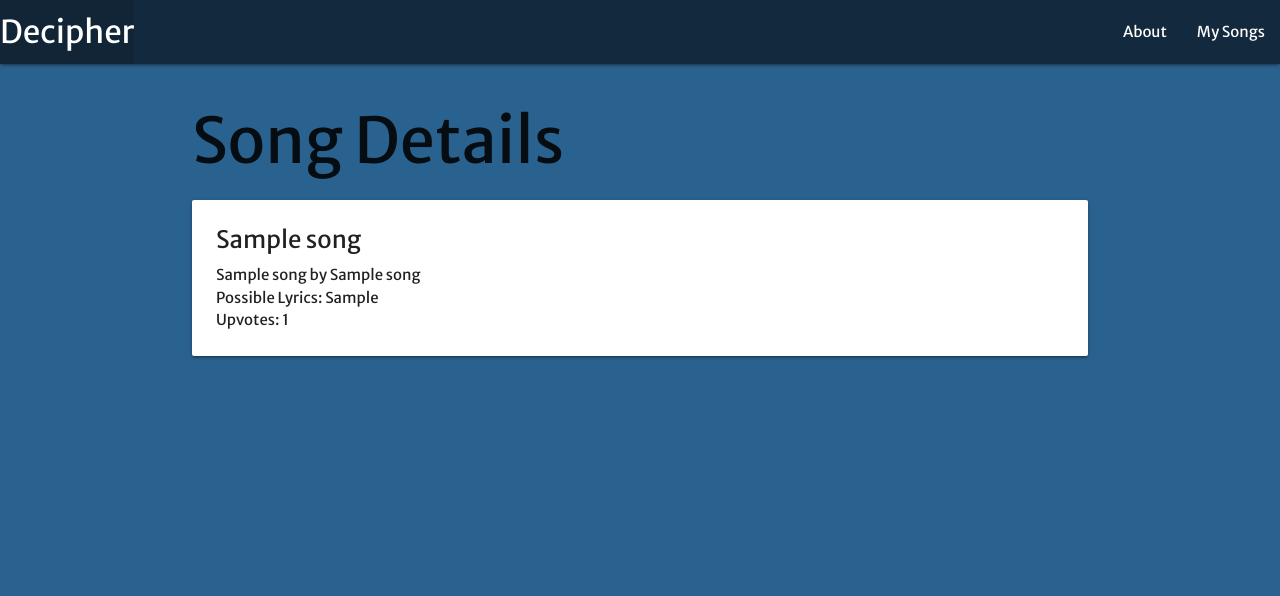
After one commit to jurgenstevens/deciphr, a Django app: page /songs/1/ in a window 1280 px wide. The commit adds this page. Shown: the top 596 px of the page. Run offline with Django 3.2, Linux system fonts and the light colour scheme; tables that the repository leaves empty hold one stand-in row (values such as "Sample post").

Commit message:
Include anchor tag to redirect to song detail page.

```diff
--- /dev/null
+++ b/main_app/templates/songs/detail.html
@@ -0,0 +1,19 @@
+{% extends 'base.html' %} {% block content %}
+
+<h1>Song Details</h1>
+
+<div class="card">
+  <div class="card-content">
+    <span class="card-title">{{ song.song_name }}</span>
+    <p>{{ song.song_name }} by {{ song.artist_name }}</p>
+    <p>Possible Lyrics: {{ song.attempted_lyrics }}</p>
+    <a href={{song.song_link}}></a>
+    {% if song.upvotes > 0 %}
+    <p>Upvotes: {{ song.upvotes }}</p>
+    {% else %}
+    <p>No One Cares About This Song</p>
+    {% endif %}
+  </div>
+</div>
+
+{% endblock %}
--- a/main_app/templates/songs/index.html
+++ b/main_app/templates/songs/index.html
@@ -4,11 +4,13 @@
 
 {% for song in songs %}
 <div class="card">
+  <a href="{% url 'detail' song.id %}">
     <div class="card-content">
       <span class="card-title">{{ song.name }}</span>
       <p>{{ song.song_name }} by {{ song.artist_name}}</p>
       <p>Possible Lyrics: {{ song.attempted_lyrics}}</p>
       <p>UPVOTES: {{ song.upvotes }}</p>
     </div>
+  </a>
 </div>
 {% endfor %} {% endblock %}
--- a/main_app/views.py
+++ b/main_app/views.py
@@ -15,3 +15,9 @@ def songs_index(request):
     return render(request, 'songs/index.html', {
         'songs' : songs
 })
+
+def songs_detail(request, song_id):
+    song = Song.objects.get(id=song_id)
+    return render(request, 'songs/detail.html', {
+        'song': song
+    })
```
Lines whose indentation alone changed are shown as unchanged.
